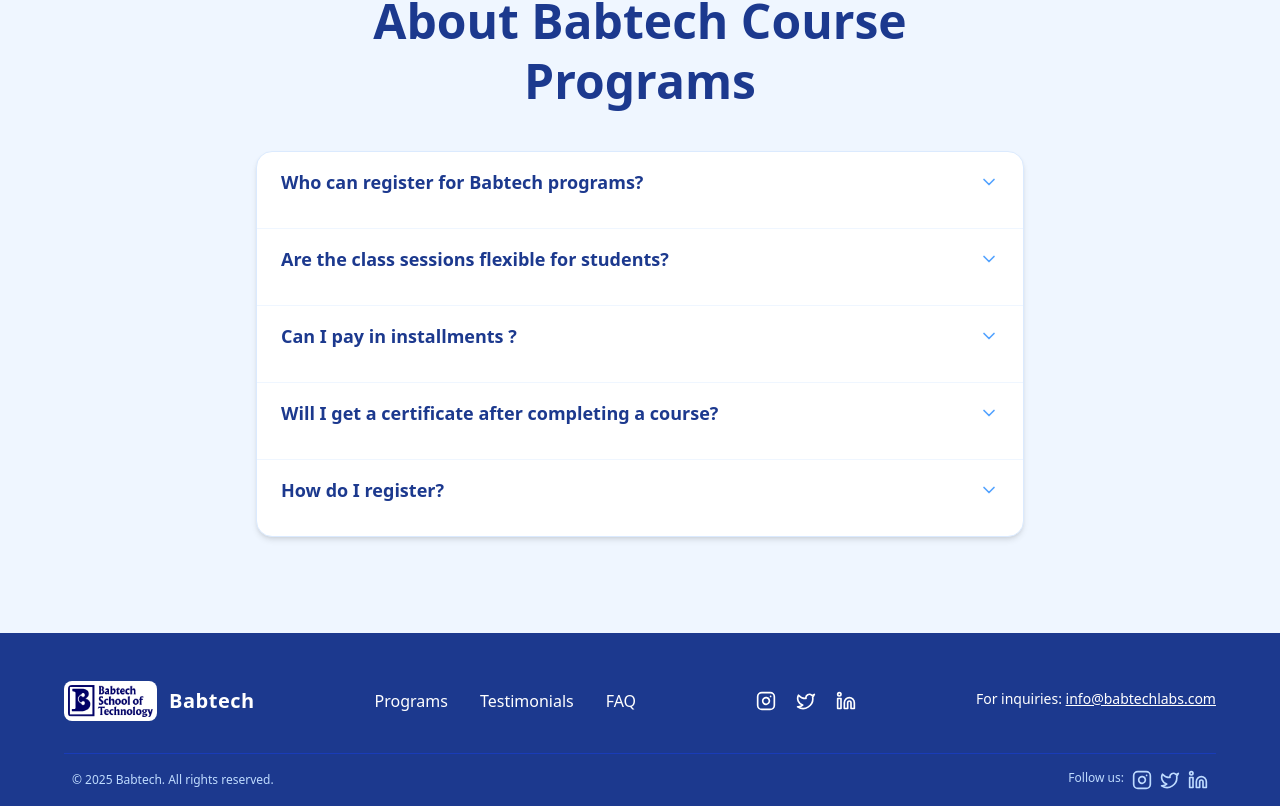
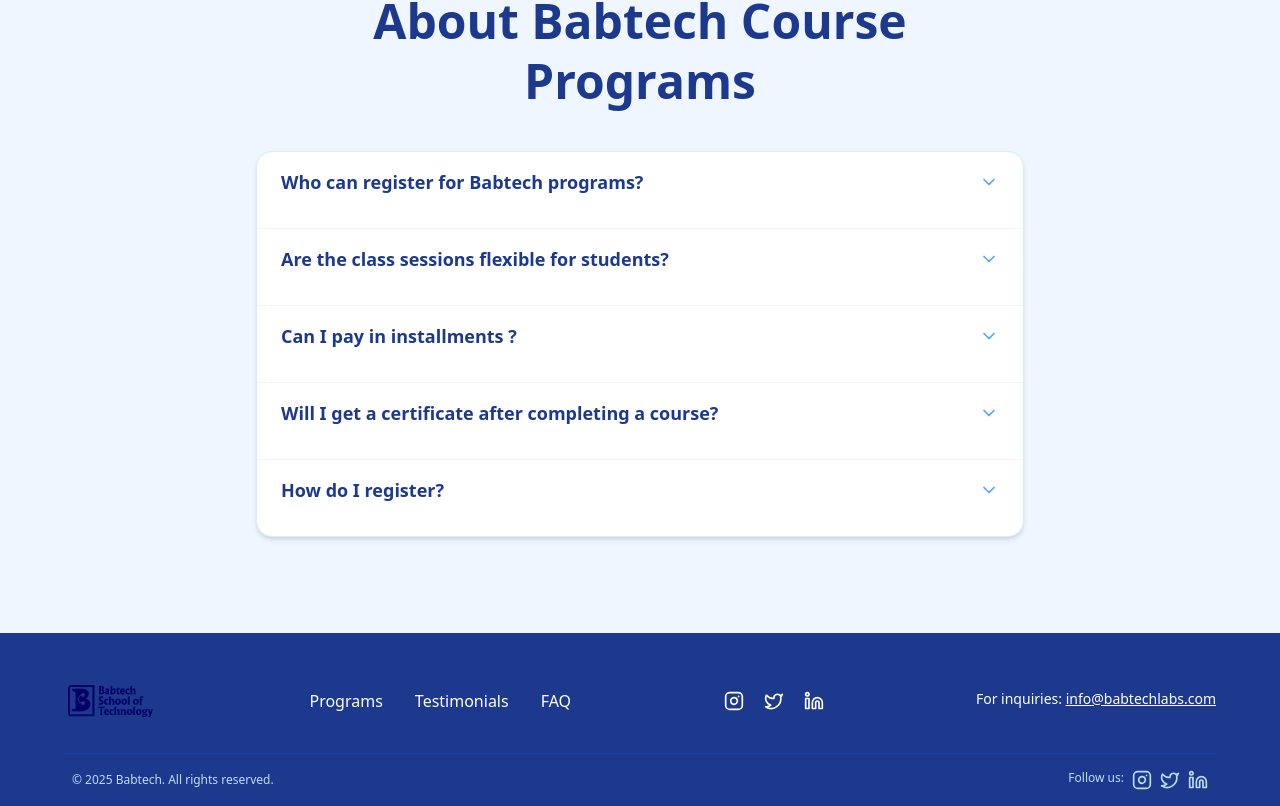
Before and after one commit to shamsdev01/babs, a Next.js app: page / in a window 1280 px wide. Shown: the part 5300-6106 px from the top of the page. Built offline with nearby package versions, Linux system fonts and the light colour scheme.

Commit message:
Remove redundant text from Footer component for improved clarity

```diff
--- a/src/components/Footer.tsx
+++ b/src/components/Footer.tsx
@@ -18,8 +18,8 @@
     <footer className="bg-blue-900 text-white pt-12 pb-0 px-4">
       <div className="max-w-6xl mx-auto flex flex-col md:flex-row md:items-center md:justify-between gap-8 border-b border-blue-800 pb-8">
         <div className="flex items-center gap-3">
-          <img src="/images/BabtechComputersLogo.png" alt="Babtech Logo" className="h-10 w-auto rounded-lg bg-white p-1" />
-          <span className="font-bold text-xl tracking-wide">Babtech</span>
+          <img src="/images/BabtechComputersLogo.png" alt="Babtech Logo" className="h-10 w-auto rounded-lg  p-1" />
+
         </div>
         <nav className="flex gap-8 text-base font-medium">
           {menus.map((menu) => (
```
